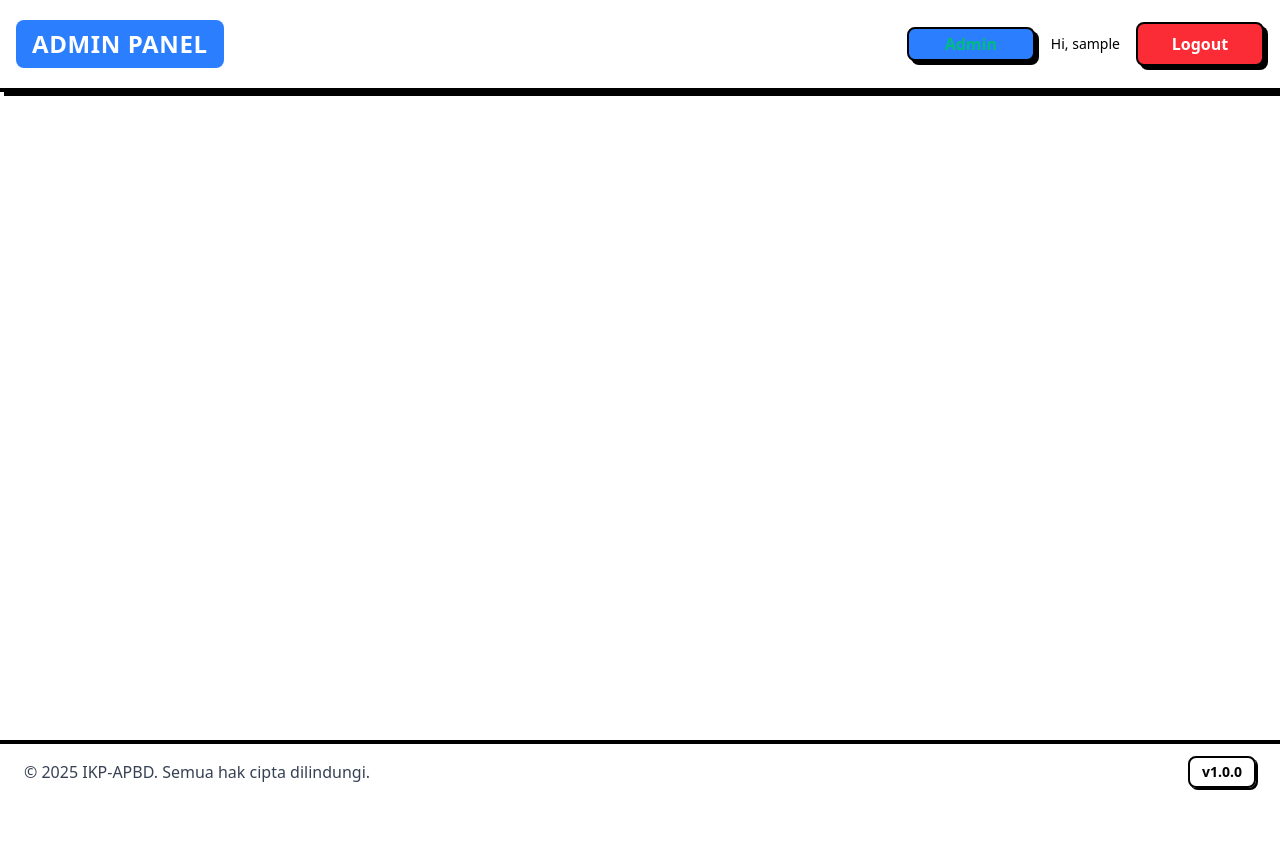
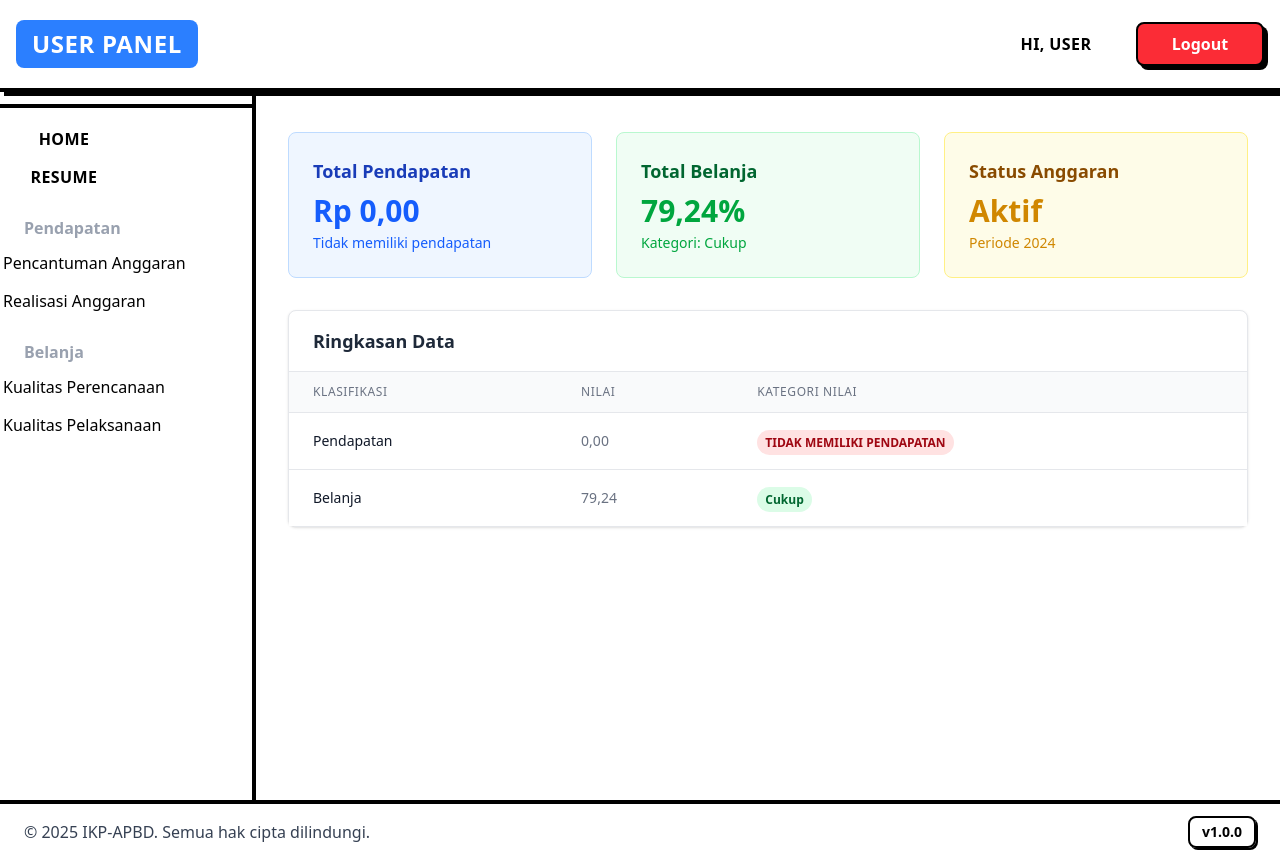
Before and after one commit to davisbpkad/landingpage, a Vue app: page /user in a window 1280 px wide. Before the commit the page ends 800 px from the top, so only its background shows below. Built offline with nearby package versions, Linux system fonts and the light colour scheme; sample sign-in values are in the browser's storage.

Commit message:
Refactor application to support user role instead of admin. Update Navbar, Sidebar, and routing to reflect user dashboard. Modify LoginDialog credentials for user access and remove unused LoginForm and Admin components.

```diff
--- a/src/components/AdminDashboard.vue
+++ b/src/components/AdminDashboard.vue
@@ -3,7 +3,7 @@
     <div class="min-h-screen flex flex-col">
       <Navbar />
       <div class="flex flex-1">
-        <SidebarAdmin />
+        <SidebarUser />
         <main class="flex-1 bg-white p-8">
           <h2 class="text-2xl font-bold mb-4">Dinas Penanaman Modal dan Perizinan Terpadu Satu Pintu</h2>
           <h3 class="text-lg font-semibold mb-6">31 December 2024</h3>
@@ -38,6 +38,6 @@
 
   <script setup>
   import Navbar from '../components/Navbar.vue'
-  import SidebarAdmin from '../components/SidebarAdmin.vue'
+  import SidebarAdmin from './SidebarUser.vue'
   import Footer from '../components/Footer.vue'
   </script>
--- a/src/components/LoginDialog.vue
+++ b/src/components/LoginDialog.vue
@@ -65,9 +65,9 @@
         </form>
         <div class="mt-4 text-center text-xs text-gray-600">
           <div class="bg-blue-50 border border-blue-200 rounded p-2 mb-2">
-            <p class="font-semibold text-blue-800">Demo Kredensial:</p>
-            <p class="text-blue-700">Username: admin</p>
-            <p class="text-blue-700">Password: admin123</p>
+            <p class="font-semibold text-blue-800">Demo User Kredensial:</p>
+            <p class="text-blue-700">Username: user</p>
+            <p class="text-blue-700">Password: user123</p>
           </div>
           Belum punya akun? <a href="#" class="underline underline-offset-4">Daftar</a>
         </div>
--- a/src/components/Navbar.vue
+++ b/src/components/Navbar.vue
@@ -11,10 +11,10 @@
         </router-link>
       </div>
 
-      <!-- Admin Title when authenticated -->
+      <!-- User Title when authenticated -->
       <div v-if="isAuthenticated" class="flex items-center">
         <h1 class="text-2xl text-center bg-blue-500 text-white px-4 py-2 rounded-lg font-bold uppercase tracking-wide">
-          Admin Panel
+          User Panel
         </h1>
       </div>
 
@@ -32,12 +32,11 @@
         <!-- Login/Logout Button -->
         <div v-if="isAuthenticated" class="flex items-center space-x-4">
           <router-link
-            to="/admin"
-            class="w-32 text-center bg-blue-500 text-white px-4 py-2 rounded-lg border-2 border-black shadow-[4px_4px_0px_0px_rgba(0,0,0,1)] hover:shadow-[2px_2px_0px_0px_rgba(0,0,0,1)] hover:translate-x-[2px] hover:translate-y-[2px] transition-all duration-200 font-semibold"
+            to="/user"
+            class="w-32 text-center !text-black px-4 py-2 rounded-lg font-bold uppercase tracking-wide"
           >
-            Admin
+            Hi, User
           </router-link>
-          <span class="text-sm text-black-600">Hi, {{ user?.username }}</span>
           <button
             @click="handleLogout"
             class="w-32 text-center bg-red-500 text-white px-4 py-2 rounded-lg border-2 border-black shadow-[4px_4px_0px_0px_rgba(0,0,0,1)] hover:shadow-[2px_2px_0px_0px_rgba(0,0,0,1)] hover:translate-x-[2px] hover:translate-y-[2px] transition-all duration-200 font-semibold"
@@ -83,11 +82,11 @@
 
         <div v-if="isAuthenticated" class="space-y-2">
           <router-link
-            to="/admin"
+            to="/user"
             @click="showMobileMenu = false"
             class="block w-full bg-blue-500 text-white px-4 py-2 rounded-lg border-2 border-black shadow-[4px_4px_0px_0px_rgba(0,0,0,1)] hover:shadow-[2px_2px_0px_0px_rgba(0,0,0,1)] hover:translate-x-[2px] hover:translate-y-[2px] transition-all duration-200 font-semibold text-center"
           >
-            Admin Dashboard
+            User Dashboard
           </router-link>
           <div class="text-center text-sm text-gray-600 mb-2">
             Hai, {{ user?.username }}
@@ -148,7 +147,7 @@ export default {
 
         if (result.success) {
           this.showLoginForm = false
-          this.$router.push('/admin')
+          this.$router.push('/user')
         } else {
           console.error('Login failed:', result.message)
         }
--- a/src/components/SidebarAdmin.vue
+++ /dev/null
@@ -1,43 +0,0 @@
-<template>
-    <aside class="bg-white border-r-4 border-black min-h-screen w-64 flex flex-col shadow-[4px_0_0_0_rgba(0,0,0,1)]">
-      <div class="p-6 border-b-4 border-black">
-        <div class="font-extrabold text-2xl text-black mb-2">IKP-APBD</div>
-        <div class="text-xs text-gray-500">Admin Menu</div>
-      </div>
-      <nav class="flex-1 flex flex-col py-4 space-y-2">
-        <router-link
-          to="/admin/resume"
-          class="flex items-center gap-2 px-6 py-3 rounded-lg font-bold text-black bg-yellow-200 border-2 border-black shadow-[2px_2px_0px_0px_rgba(0,0,0,1)] hover:bg-yellow-300 transition-all"
-          active-class="bg-yellow-400"
-        >
-          <span class="material-icons">home</span> Resume
-        </router-link>
-        <div class="text-gray-400 font-bold px-6 mt-4 mb-2">Pendapatan</div>
-        <router-link
-          to="/admin/pendapatan/anggaran"
-          class="flex items-center gap-2 px-8 py-2 rounded-lg text-black hover:bg-gray-100"
-        >
-          <span class="material-icons text-base">play_arrow</span> Pencantuman Anggaran
-        </router-link>
-        <router-link
-          to="/admin/pendapatan/realiasi"
-          class="flex items-center gap-2 px-8 py-2 rounded-lg text-black hover:bg-gray-100"
-        >
-          <span class="material-icons text-base">play_arrow</span> Realisasi Anggaran
-        </router-link>
-        <div class="text-gray-400 font-bold px-6 mt-4 mb-2">Belanja</div>
-        <router-link
-          to="/admin/belanja/perencanaan"
-          class="flex items-center gap-2 px-8 py-2 rounded-lg text-black hover:bg-gray-100"
-        >
-          <span class="material-icons text-base">shopping_cart</span> Kualitas Perencanaan
-        </router-link>
-        <router-link
-          to="/admin/belanja/pelaksanaan"
-          class="flex items-center gap-2 px-8 py-2 rounded-lg text-black hover:bg-gray-100"
-        >
-          <span class="material-icons text-base">shopping_cart</span> Kualitas Pelaksanaan
-        </router-link>
-      </nav>
-    </aside>
-  </template>
--- /dev/null
+++ b/src/components/SidebarUser.vue
@@ -0,0 +1,46 @@
+<template>
+    <aside class="bg-white border-r-4 border-black min-h-screen w-64 flex flex-col shadow-[4px_0_0_0_rgba(0,0,0,1)]">
+      <div class="p-6 border-b-4 border-black">
+        <div class="font-extrabold text-2xl text-black mb-2">IKP-APBD</div>
+        <div class="text-xs text-gray-500">User Menu</div>
+      </div>
+      <nav class="flex-1 flex flex-col py-4 space-y-2">
+        <router-link
+            to="/user"
+            class="w-32 text-center !text-black px-4 py-2 rounded-lg font-bold uppercase tracking-wide"
+          >
+            Home
+          </router-link>
+        <router-link
+          to="/user/resume"
+          class="w-32 text-center !text-black px-4 py-2 rounded-lg font-bold uppercase tracking-wide"
+          active-class="bg-yellow-400"
+        >
+           Resume
+        </router-link>
+        <!-- menu input -->
+        <div class="text-gray-400 font-bold px-6 mt-4 mb-2">Pendapatan</div>
+        <router-link
+          to="/user/pendapatan/anggaran"
+          class="flex items-center gap-2 px-8 py-2 rounded-lg !text-black hover:bg-gray-100"
+        >Pencantuman Anggaran
+        </router-link>
+        <router-link
+          to="/user/pendapatan/realiasi"
+          class="flex items-center gap-2 px-8 py-2 rounded-lg !text-black hover:bg-gray-100"
+        >Realisasi Anggaran
+        </router-link>
+        <div class="text-gray-400 font-bold px-6 mt-4 mb-2">Belanja</div>
+        <router-link
+          to="/user/belanja/perencanaan"
+          class="flex items-center gap-2 px-8 py-2 rounded-lg !text-black hover:bg-gray-100"
+        > Kualitas Perencanaan
+        </router-link>
+        <router-link
+          to="/user/belanja/pelaksanaan"
+          class="flex items-center gap-2 px-8 py-2 rounded-lg !text-black hover:bg-gray-100"
+        > Kualitas Pelaksanaan
+        </router-link>
+      </nav>
+    </aside>
+  </template>
--- a/src/router/index.js
+++ b/src/router/index.js
@@ -21,15 +21,15 @@ const router = createRouter({
       component: () => import('../views/FaqView.vue'),
     },
     {
-      path: '/admin',
-      name: 'admin',
-      component: () => import('../views/AdminDashboard.vue'),
+      path: '/user',
+      name: 'user',
+      component: () => import('../views/UserDashboard.vue'),
       meta: { requiresAuth: true }
     },
     {
-      path: '/admin/dashboard',
-      name: 'admin-dashboard',
-      component: () => import('../views/AdminDashboard.vue'),
+      path: '/user/dashboard',
+      name: 'user-dashboard',
+      component: () => import('../views/UserDashboard.vue'),
       meta: { requiresAuth: true }
     }
   ],
--- a/src/store/auth.js
+++ b/src/store/auth.js
@@ -21,11 +21,11 @@ const authStore = reactive({
   login(credentials) {
     // Dalam implementasi nyata, ini akan memanggil API
     // Untuk demo, kita gunakan kredensial sederhana
-    if (credentials.username === 'admin' && credentials.password === 'admin123') {
+    if (credentials.username === 'user' && credentials.password === 'user123') {
       const user = {
         id: 1,
         username: credentials.username,
-        role: 'admin'
+        role: 'user'
       }
       const token = 'demo-token-' + Date.now()
 
--- a/src/views/AdminDashboard.vue
+++ b/src/views/UserDashboard.vue
@@ -1,28 +1,10 @@
 <template>
   <div class="min-h-screen flex flex-col bg-gray-50">
-    <!-- Admin Navbar -->
-    <nav class="bg-white border-b border-gray-200 px-4 py-3 shadow-sm">
-      <div class="flex items-center justify-between">
-        <div class="flex items-center">
-          <h1 class="text-xl font-bold text-gray-800">IKP-APBD Admin</h1>
-        </div>
-        <div class="flex items-center space-x-4">
-          <span class="text-sm text-gray-600">
-            Selamat datang, {{ user?.username }}
-          </span>
-          <button
-            @click="handleLogout"
-            class="bg-red-600 text-white px-4 py-2 rounded-lg hover:bg-red-700 transition-colors font-medium"
-          >
-            Logout
-          </button>
-        </div>
-      </div>
-    </nav>
+
 
     <div class="flex flex-1">
       <!-- Sidebar -->
-      <SidebarAdmin />
+      <SidebarUser />
 
       <!-- Main Content -->
       <main class="flex-1 bg-white p-8">
@@ -111,13 +93,13 @@
 </template>
 
 <script>
-import SidebarAdmin from '../components/SidebarAdmin.vue'
+import SidebarUser from '../components/SidebarUser.vue'
 import authStore from '../store/auth.js'
 
 export default {
-  name: 'AdminDashboard',
+  name: 'UserDashboard',
   components: {
-    SidebarAdmin
+    SidebarUser
   },
   computed: {
     user() {
```
Also changed, not shown: src/components/LoginForm.vue (deleted, +0 -88 lines).
